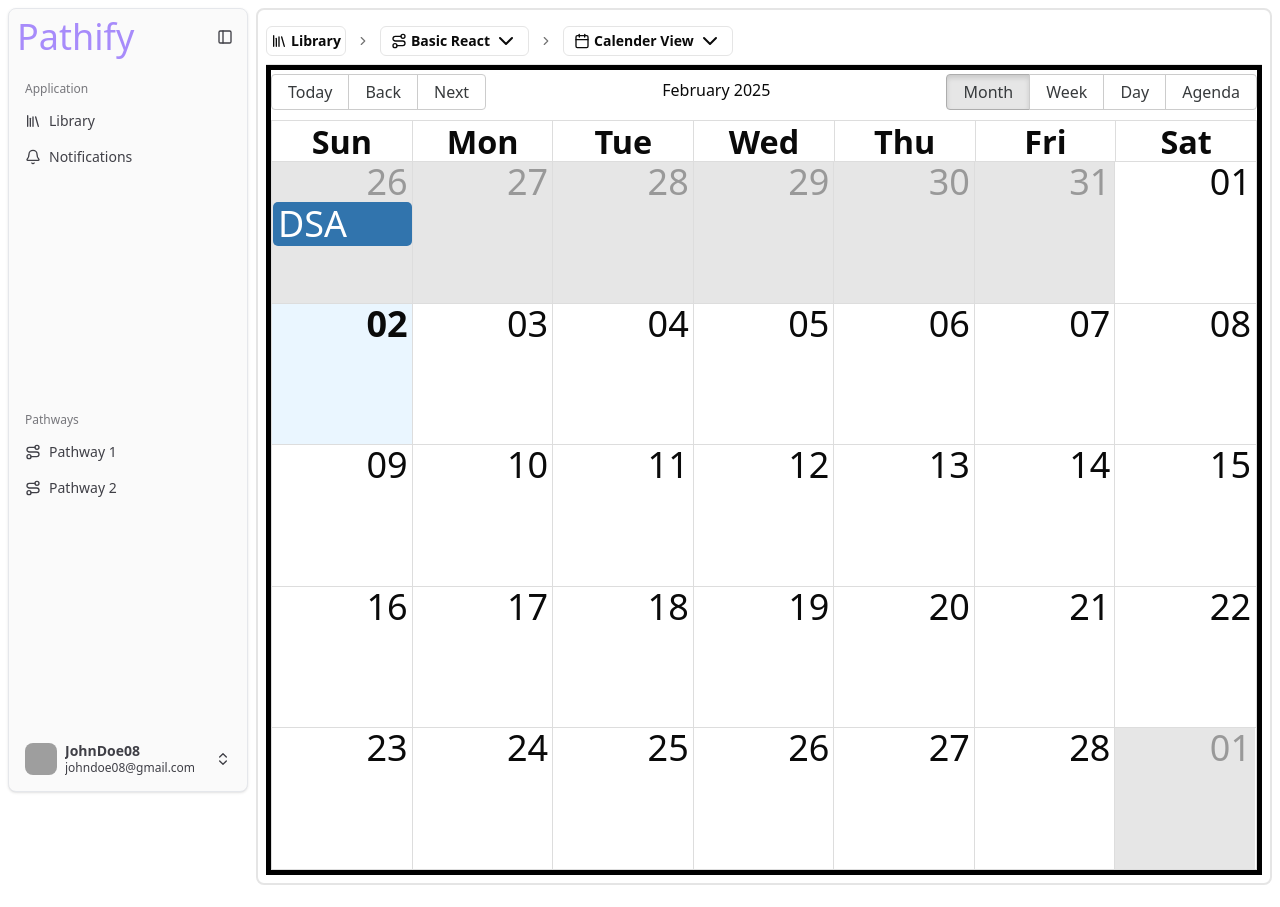
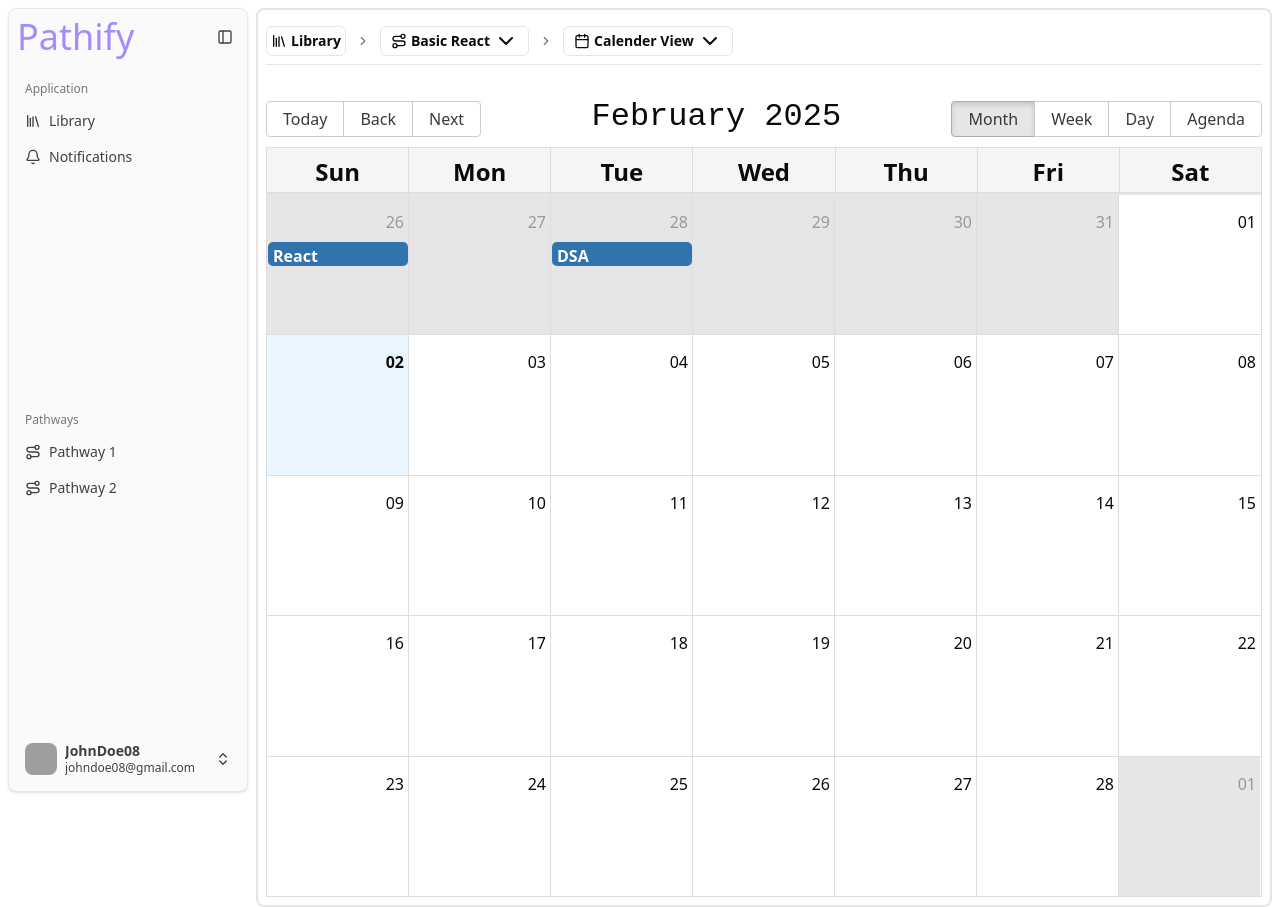
Before and after one commit to 712Kunal/Classroom.io, a React (Vite) app in the folder frontend/: page /app/library/pathways/1/calender in a window 1280 px wide. Before the commit the page ends 885 px from the top, so only its background shows below. Built offline with nearby package versions, Linux system fonts and the light colour scheme; grey boxes are pictures that could not be loaded.

Commit message:
updated the design of the calender

```diff
--- a/frontend/src/App.css
+++ b/frontend/src/App.css
@@ -1,9 +1,76 @@
 /* App.css or Calendar.css */
 .calendar-container {
-  border: 5px solid black;
+  /* border: 5px solid black; */
+  width: 100%;
+  height: 100%;
+  overflow: auto;
+  margin-top: 2rem;
+}
+
+.rbc-toolbar-label {
+  font-size: 2rem !important;
+  font-weight: 500 !important;
+  font-family: monospace;
+}
+
+.rbc-month-view .rbc-month-header {
+  background-color: #f5f5f5;
+  border-bottom: 2px solid #e5e5e5 !important;
+}
+
+.rbc-month-view .rbc-month-header .rbc-header span {
+  font-size: 1.5rem;
+  font-weight: 600;
+}
+
+.rbc-month-row .rbc-button-link {
+  font-size: 1rem;
+}
+
+.rbc-event {
+  height: 1.5rem;
+  line-height: 1.5rem;
+}
+
+.rbc-event-content {
+  font-size: 1rem;
+  font-weight: 600;
+}
+
+.rbc-time-view .rbc-time-header {
+  height: 4rem;
+}
+
+.rbc-time-view .rbc-time-header-content {
+  font-size: 1rem;
+}
+
+.rbc-time-view .rbc-time-header-content .rbc-time-header-cell .rbc-header {
   display: flex;
-  flex-direction: column;
-  width: 100%; /* Takes up full width of its parent */
-  height: 100%; /* Takes up full height of its parent */
-  overflow: auto; /* Allows scrolling if content overflows */
+  justify-content: center;
+  align-items: center;
 }
+
+.rbc-time-gutter .rbc-timeslot-group .rbc-time-slot {
+  height: 12px !important;
+  display: flex !important;
+  align-items: center !important;
+}
+
+.rbc-time-column .rbc-timeslot-group .rbc-time-slot span {
+  font-weight: lighter;
+}
+
+.rbc-event-label {
+  display: none !important;
+}
+
+.rbc-agenda-table thead {
+  font-size: 2rem !important;
+  font-weight: lighter !important;
+}
+
+.rbc-agenda-table tbody {
+  font-size: 1.5rem !important;
+  font-weight: normal !important;
+}
--- a/frontend/src/App.jsx
+++ b/frontend/src/App.jsx
@@ -28,7 +28,7 @@ function App() {
     <div className="h-screen w-screen grid place-items-center dark:bg-neutral-900 dark:text-white">
       <BrowserRouter>
         <Routes>
-          <Route path="/" element={suspenseComponent(<LandingPage />)} />
+          <Route path="/" element={suspenseComponent(<CalenderView />)} />
           <Route path="/login" element={suspenseComponent(<LoginPage />)} />
           <Route path="/signup" element={suspenseComponent(<SignupPage />)} />
           <Route path="/app" element={suspenseComponent(<AppWrapper />)}>
--- a/frontend/src/Components/pathway/CalenderView.jsx
+++ b/frontend/src/Components/pathway/CalenderView.jsx
@@ -1,24 +1,24 @@
-import React from "react"
-import "../../App.css"
-import { Calendar, momentLocalizer } from 'react-big-calendar'
-import moment from 'moment'
+import React from 'react';
+import '../../App.css';
+import { Calendar, momentLocalizer } from 'react-big-calendar';
+import moment from 'moment';
 import 'react-big-calendar/lib/css/react-big-calendar.css';
 
 // Setup the localizer by providing the moment (or globalize, or Luxon) Object
 // to the correct localizer.
-const localizer = momentLocalizer(moment) // or globalizeLocalizer
+const localizer = momentLocalizer(moment); // or globalizeLocalizer
 
 const events = [
   {
     title: 'React',
-    start: new Date(2025, 0, 24, 13, 0), // Jan 24, 2025, 10:00 AM
-    end: new Date(2025, 0, 25, 14, 0), // Jan 24, 2025, 12:00 PM
+    start: new Date('2025-01-26T13:00:00'),
+    end: new Date('2025-01-26T14:00:00')
   },
   {
     title: 'DSA',
-    start: new Date(2025, 0, 26, 14, 0), // Jan 26, 2025, 2:00 PM
-    end: new Date(2025, 0, 26, 16, 0), // Jan 26, 2025, 4:00 PM
-  },
+    start: new Date('2025-01-28T13:00:00'),
+    end: new Date('2025-01-28T15:00:00')
+  }
 ];
 
 const CalenderView = (props) => (
@@ -32,6 +32,6 @@ const CalenderView = (props) => (
       events={events}
     />
   </div>
-)
+);
 
-export default CalenderView
+export default CalenderView;
--- a/frontend/src/main.jsx
+++ b/frontend/src/main.jsx
@@ -3,7 +3,6 @@ import { createRoot } from 'react-dom/client';
 import './index.css';
 import App from './App.jsx';
 import './index.css';
-import "react-big-calendar/lib/css/react-big-calendar.css";
 
 createRoot(document.getElementById('root')).render(
   <StrictMode>
```
